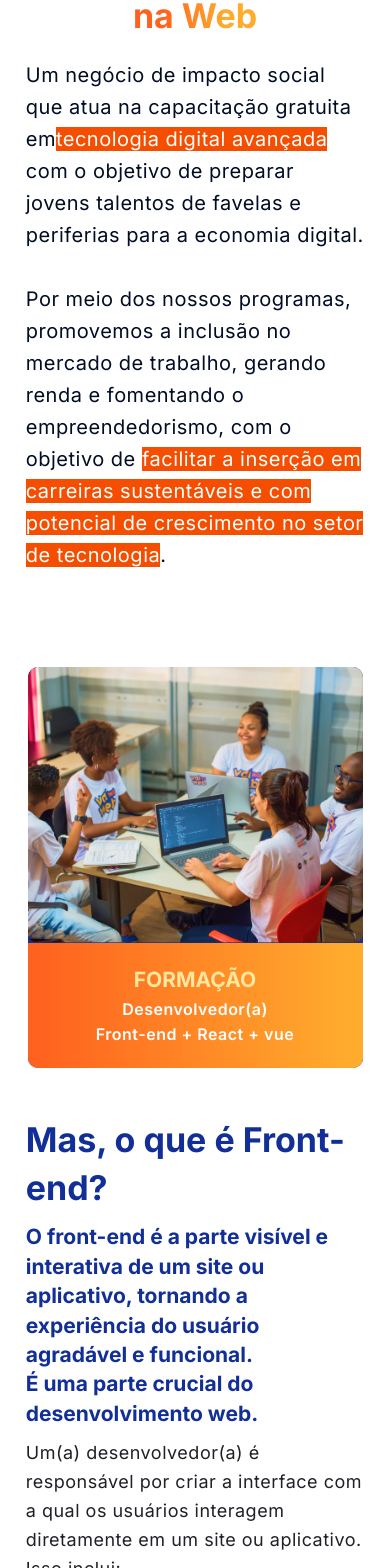
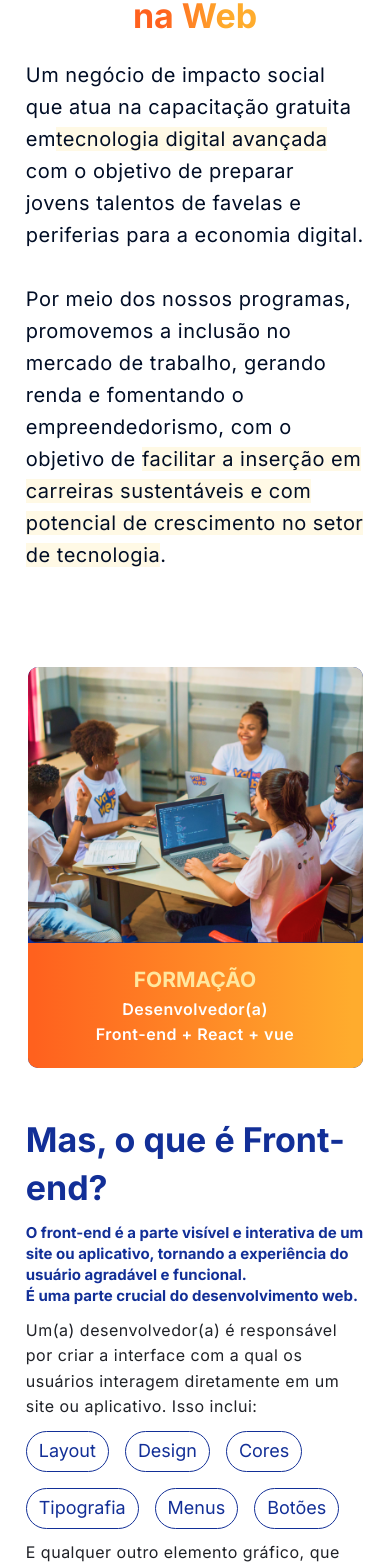
Before and after one commit to fredchien/inscricao-web, a Next.js app: page / in a window 390 px wide. Shown: the part 1180-2748 px from the top of the page. Built offline with nearby package versions, Linux system fonts and the light colour scheme; no server answers.

Commit message:
fix: adjusts css

```diff
--- a/components/info-course/info-course.module.css
+++ b/components/info-course/info-course.module.css
@@ -2,7 +2,7 @@
 .content .boxTitle {text-align: center; width: 60vw;}
 .content .boxTitle h2 {text-align: center; margin: 0 0 20px 0; background: #FF611E; background: linear-gradient(to right, #FF611E 40%, #FFAC2D 59%); -webkit-background-clip: text; -webkit-text-fill-color: transparent;}
 .content .boxTitle p {text-align: start; font-size: 20px;}
-.content .boxTitle p span {background-color: #f54e00; color: #fff}
+.content .boxTitle p span {background-color: #fff9e5;}
 .content .content_boxes {display: flex; align-items: center; justify-content: center; gap: 4rem; margin-top: 5rem;}
 .content .box_content {width: 80%; text-align: justify;}
 .content .box_content h2 {font-weight: 700; color: #122F97; margin-bottom: 0.7rem; font-size: 34px; }
@@ -17,4 +17,6 @@
 .content .box_content {text-align: start; width: 100%;}
 .content .content_boxes {display: flex; flex-direction: column; align-items: center; justify-content: center; gap: 3rem; margin-top: 5rem;}
 .content .boxTitle {text-align: start; width: 100%;}
+.content .box_content h3{font-size: 15px;}
+.content .box_content p{font-size: 16px;}
 }
--- a/components/requirements/service/index.tsx
+++ b/components/requirements/service/index.tsx
@@ -2,7 +2,7 @@ export const data = [
   {
     prerequisites: [
       "Ter entre 16 e 35 anos de idade",
-      "Renda familiar até 3 salários mínimos por pessoa",
+      "Renda familiar até 3 salários mínimos",
       "De qualquer lugar do país",
       "Disponibilidade de 2 horas por dia, de segunda-feira à sexta-feira",
       "Possuir computador ou notebook",
```
